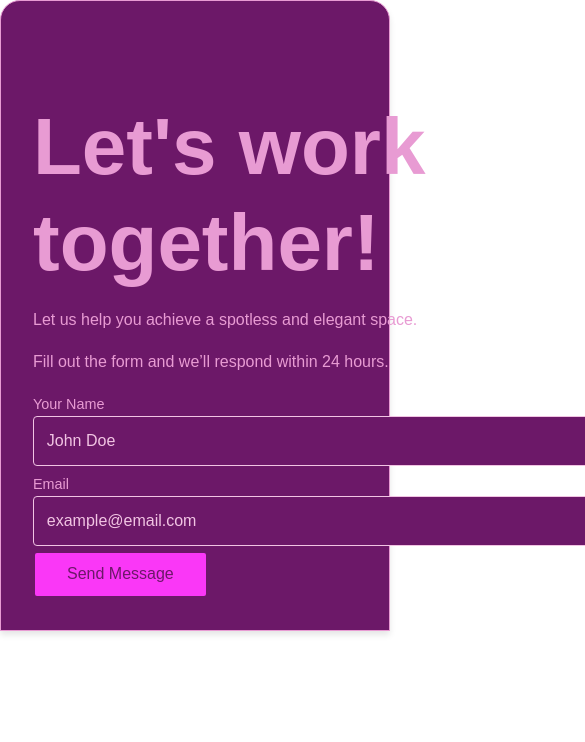
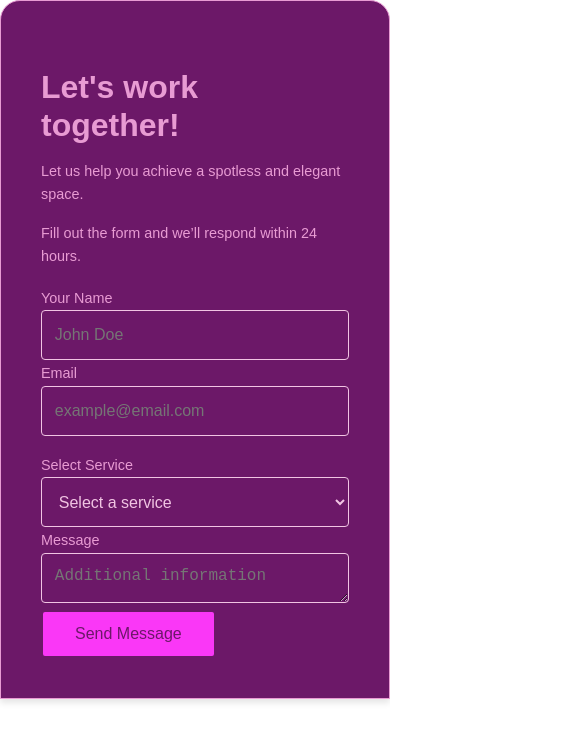
Before and after one commit to eniolaSamuel/CleaningClanProductPage, a React (Create React App) app: page /contactUs in a window 390 px wide. Shown: the top 742 px of the page, 585 px wide, since content can reach past the window. Built offline with nearby package versions, Linux system fonts and the light colour scheme; a web font is replaced by a local one.

Commit message:
cc-update

```diff
--- a/src/styles/Contact.css
+++ b/src/styles/Contact.css
@@ -12,20 +12,19 @@ body {
     border: 1px solid #e89bd3;
     background-color: #6C1868;
     display: flex;
-    justify-content: space-between;
+    flex-direction: column; /* Change to column for responsiveness */
     padding: 2rem;
     border-radius: 20px 20px 0 0;
     box-shadow: 0 4px 6px rgba(0, 0, 0, 0.1);
-
 }
 
 .contact-form {
     flex: 1;
-
+    width: 100%;
 }
 
 .contact-headers h1 {
-    font-size: 5rem;
+    font-size: 3rem;
     font-weight: bold;
     margin-bottom: 1rem;
     line-height: 1.2;
@@ -33,23 +32,22 @@ body {
 
 .contact-headers p {
     font-size: 1rem;
-    margin-bottom: 1.0rem;
+    margin-bottom: 1rem;
 }
 
 .contact-form form {
     display: flex;
     flex-direction: column;
-    /*gap: 1.5rem;*/
 }
 
-.form-row-group{
+.form-row-group {
     display: flex;
-    justify-content: space-between;
+    flex-direction: column; /* Stacked on smaller screens */
+    gap: 1rem; /* Space between fields */
 }
 
-.form-group{
-    width: 620px;
-    height: 80px;
+.form-group {
+    width: 100%;
 }
 
 .contact-form form label {
@@ -70,45 +68,6 @@ body {
     color: #f1c4e3;
     outline: none;
     height: 50px;
-
-    justify-content: space-between;
-}
-
-.contact-form form input::placeholder,
-.contact-form form textarea::placeholder {
-    color: #f1c4e3;
-}
-
-.contact-form form input:not(:placeholder-shown),
-.contact-form form textarea:not(:placeholder-shown) {
-    border: 2px solid #fa37f7; /* Pink border */
-    background-color: #ffe3f7; /* Light pink background */
-    color: #6C1868;
-}
-
-.contact-form form input:focus,
-.contact-form form textarea:focus {
-    outline: none;
-    border: 2px solid #fa37f7;
-    background-color: #ffe3f7;
-    color: #6C1868;
-    transition: all 0.3s ease;
-}
-
-.contact-form form input::placeholder,
-.contact-form form textarea::placeholder {
-    color: #f1c4e3;
-}
-
-.contact-form form input,
-.contact-form form textarea {
-    transition: background-color 0.3s ease, border 0.3s ease, color 0.3s ease;
-}
-
-
-.contact-form form select option {
-    color: #f1c4e3;
-    background-color: #6C1868;
 }
 
 .contact-form form button {
@@ -128,53 +87,35 @@ body {
     border: 2px solid #fa37f7;
 }
 
-.contact-header {
-    flex: 1;
-    max-width: 400px;
-    padding: 2rem;
-    background-color: #e89bd3;
-    border-radius: 12px;
-    margin-top: 1.5rem;
-    color: #6C1868;
-    height: 400px;
-
+/* Responsive Styles */
+@media (max-width: 768px) {
+    .contact-headers h1 {
+        font-size: 2.5rem;
     }
 
-.contact-item {
-    display: flex;
-    align-items: center;
+    .form-row-group {
         gap: 1rem;
-    margin-bottom: 2rem;
     }
 
-.contact-item-location {
-    display: flex;
-    align-items: center;
-    gap: 1rem;
-    margin-bottom: 2rem;
+    .form-group {
+        width: 100%; /* Full width for form groups */
     }
 
-.contact-item img {
-    width: 36px;
-    height: 36px;
+    .contact-form {
+        padding: 1rem;
+    }
 }
 
-.contact-item-location img{
-    width: 33px;
-    height: 36px;
+@media (max-width: 480px) {
+    .contact-headers h1 {
+        font-size: 2rem;
     }
 
-.contact-item h2 {
-    font-size: 1rem;
-    margin-bottom: 0.2rem;
+    .contact-form {
+        padding: 0.5rem;
     }
 
-.contact-item p {
+    .contact-headers p {
         font-size: 0.9rem;
-
     }
-
-.contact-headers .circle {
-    font-size: 12px;
-    color: #ffcc4d;
 }
```
Lines whose indentation alone changed are shown as unchanged.
